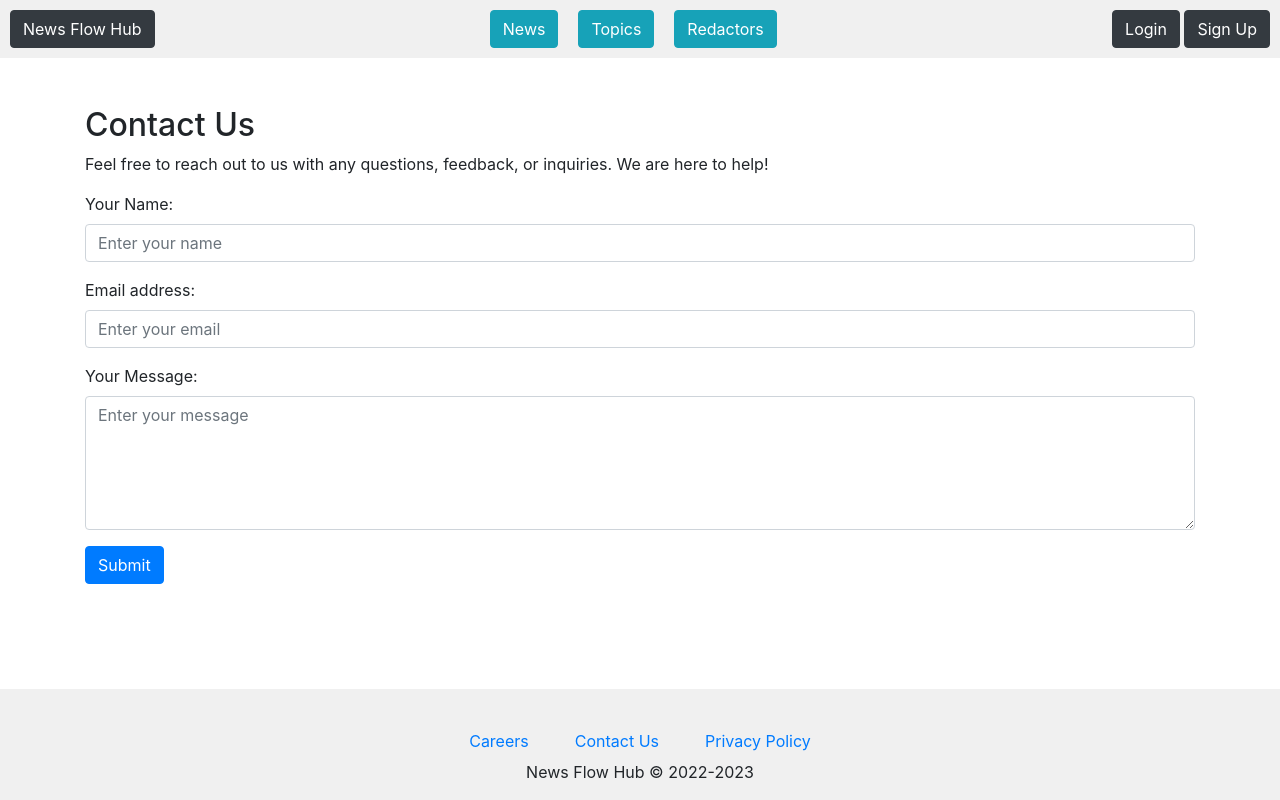
After one commit to grungezz/news_flow_hub, a Django app: page /contact_us/ in a window 1280 px wide. The commit adds this page. Run offline with Django 4.2, Linux system fonts and the light colour scheme.

Commit message:
Added pages in footer

```diff
--- a/bureau/urls.py
+++ b/bureau/urls.py
@@ -18,6 +18,9 @@ from .views import (
     TopicDeleteView,
     toggle_assign_to_newspaper,
     RedactorUpdateDataView,
+    careers,
+    contact_us,
+    privacy_policy,
 )
 
 urlpatterns = [
@@ -94,6 +97,9 @@ urlpatterns = [
         RedactorUpdateDataView.as_view(),
         name="redactor-update-data",
     ),
+    path('careers/', careers, name='careers'),
+    path('contact_us/', contact_us, name='contact-us'),
+    path('privacy_policy/', privacy_policy, name='privacy-policy'),
 ]
 
 app_name = "bureau"
--- a/bureau/views.py
+++ b/bureau/views.py
@@ -160,3 +160,15 @@ class RedactorUpdateDataView(LoginRequiredMixin, generic.UpdateView):
 
     def get_success_url(self):
         return reverse_lazy("bureau:redactor-list")
+
+
+def careers(request):
+    return render(request, 'bureau/careers.html')
+
+
+def contact_us(request):
+    return render(request, 'bureau/contact_us.html')
+
+
+def privacy_policy(request):
+    return render(request, 'bureau/privacy_policy.html')
--- a/static/css/styles.css
+++ b/static/css/styles.css
@@ -48,6 +48,6 @@ footer {
     justify-content: center;
     text-align: center;
     background-color: #f0f0f0;
-    padding: 5px;
-    margin-top: auto; /* Помещаем футер внизу, вне зависимости от контента */
+    padding: -10px;
+    margin-top: auto;
 }
--- /dev/null
+++ b/templates/bureau/contact_us.html
@@ -0,0 +1,24 @@
+{% extends 'base.html' %}
+
+{% block content %}
+    <div class="container mt-5">
+        <h2>Contact Us</h2>
+        <p>Feel free to reach out to us with any questions, feedback, or inquiries. We are here to help!</p>
+
+        <form>
+            <div class="form-group">
+                <label for="name">Your Name:</label>
+                <input type="text" class="form-control" id="name" placeholder="Enter your name">
+            </div>
+            <div class="form-group">
+                <label for="email">Email address:</label>
+                <input type="email" class="form-control" id="email" placeholder="Enter your email">
+            </div>
+            <div class="form-group">
+                <label for="message">Your Message:</label>
+                <textarea class="form-control" id="message" rows="5" placeholder="Enter your message"></textarea>
+            </div>
+            <button type="submit" class="btn btn-primary">Submit</button>
+        </form>
+    </div>
+{% endblock %}
--- a/templates/includes/footer.html
+++ b/templates/includes/footer.html
@@ -1,11 +1,10 @@
 <footer>
-
     <div id="nav-center">
-        <a href="#" class="btn btn-link">Careers</a>
+        <a href="{% url 'bureau:careers' %}" class="btn btn-link">Careers</a>
         <span class="nav-separator"></span>
-        <a href="#" class="btn btn-link">Contact Us</a>
+        <a href="{% url 'bureau:contact-us' %}" class="btn btn-link">Contact Us</a>
         <span class="nav-separator"></span>
-        <a href="#" class="btn btn-link">Privacy Policy</a>
+        <a href="{% url 'bureau:privacy-policy' %}" class="btn btn-link">Privacy Policy</a>
     </div>
 
     <div id="nav-right">
```
Also changed, not shown: templates/bureau/careers.html (added, +15 -0 lines), templates/bureau/privacy_policy.html (added, +17 -0 lines).
